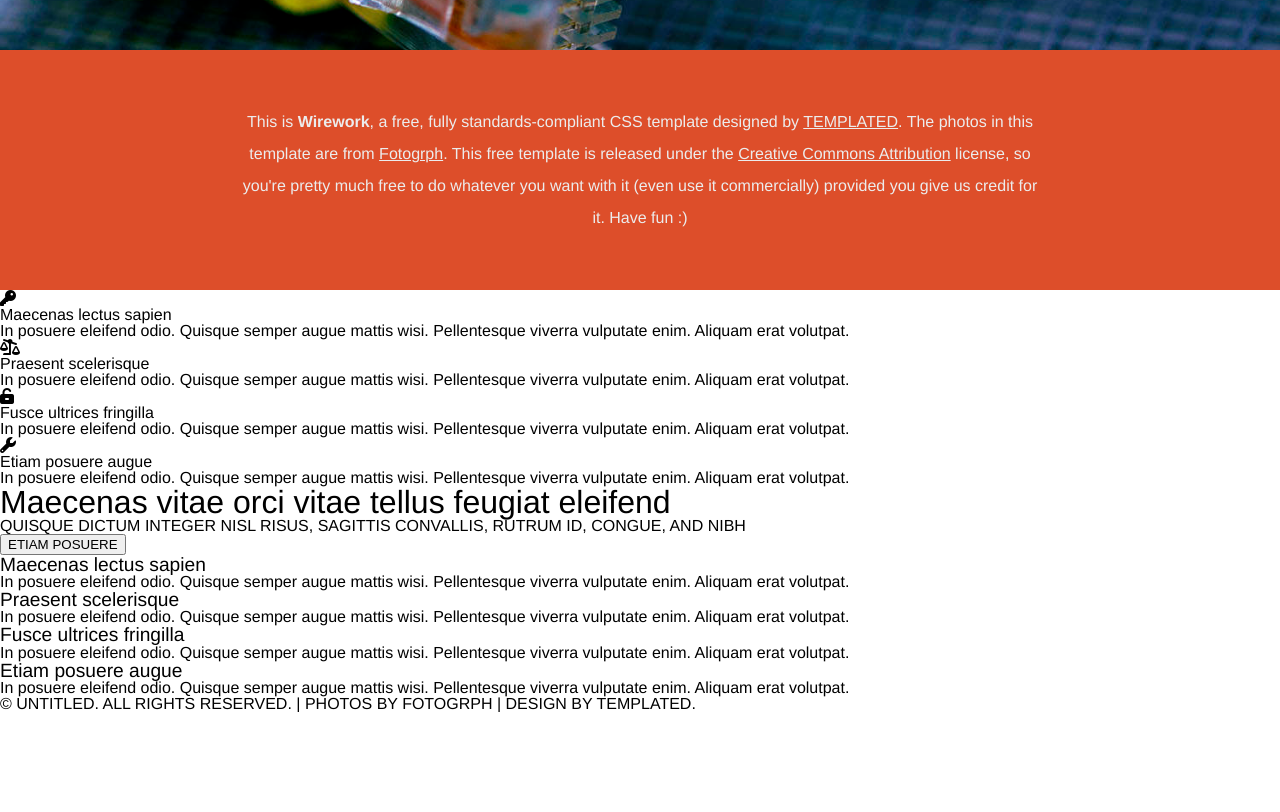
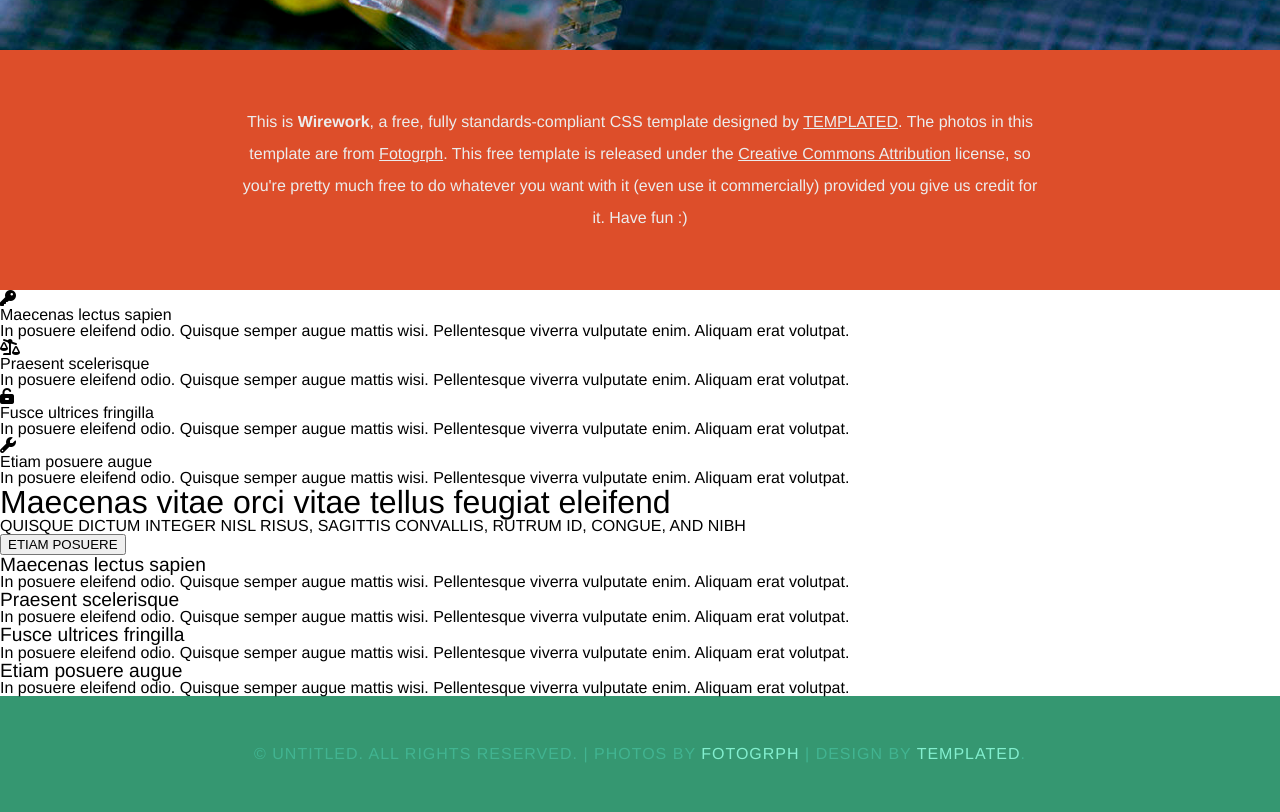
Before and after one commit to lucroselen/HTML-CSS, a plain HTML site: page December 2020 Exam/03. Wirework/index.html in a window 1280 px wide. Shown: the part 606-1418 px from the top of the page. Before the commit the page ends 1318 px from the top, so only its background shows below. Drawn offline with Linux system fonts and the light colour scheme.

Commit message:
footer styled

```diff
--- a/December 2020 Exam/03. Wirework/index.html
+++ b/December 2020 Exam/03. Wirework/index.html
@@ -123,9 +123,11 @@
       </section>
     </main>
     <footer>
-      &copy UNTITLED. ALL RIGHTS RESERVED. | PHOTOS BY
-      <span class="lightgreen">FOTOGRPH</span> | DESIGN BY
-      <span class="lightgreen">TEMPLATED</span>.
+      <p>
+        &copy UNTITLED. ALL RIGHTS RESERVED. | PHOTOS BY
+        <span class="lightgreen">FOTOGRPH</span> | DESIGN BY
+        <span class="lightgreen">TEMPLATED</span>.
+      </p>
     </footer>
   </body>
 </html>
--- a/December 2020 Exam/03. Wirework/styles.css
+++ b/December 2020 Exam/03. Wirework/styles.css
@@ -105,3 +105,21 @@ nav ul li {
   display: table-cell;
   padding: 3.5rem 15rem;
 }
+
+footer {
+  display: flex;
+  height: 14.5vh;
+  background-color: var(--color-green);
+  width: 100vw;
+  align-items: center;
+  justify-content: center;
+}
+
+footer p {
+  letter-spacing: 1px;
+  color: var(--color-greentext);
+}
+
+.lightgreen {
+  color: var(--color-lightgreentext);
+}
```
